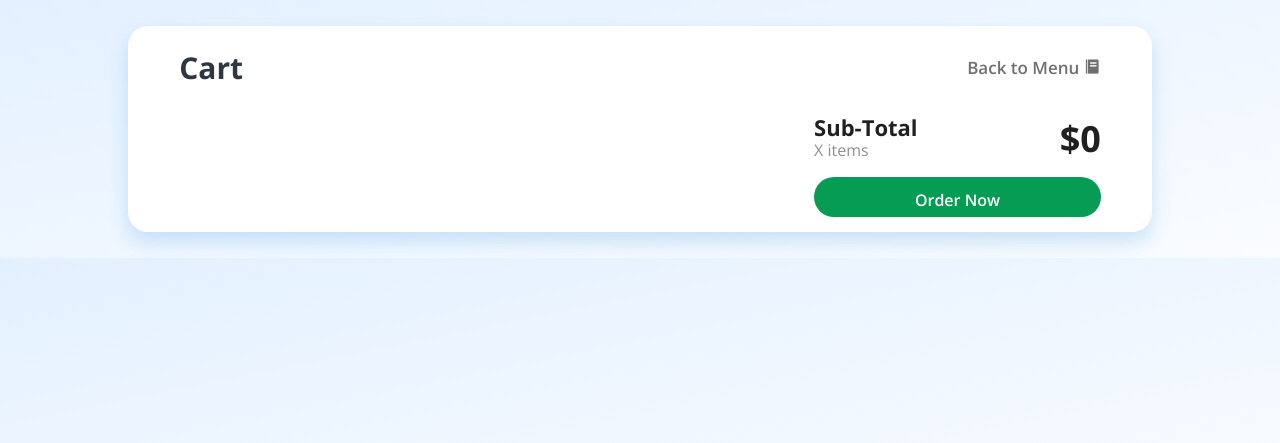
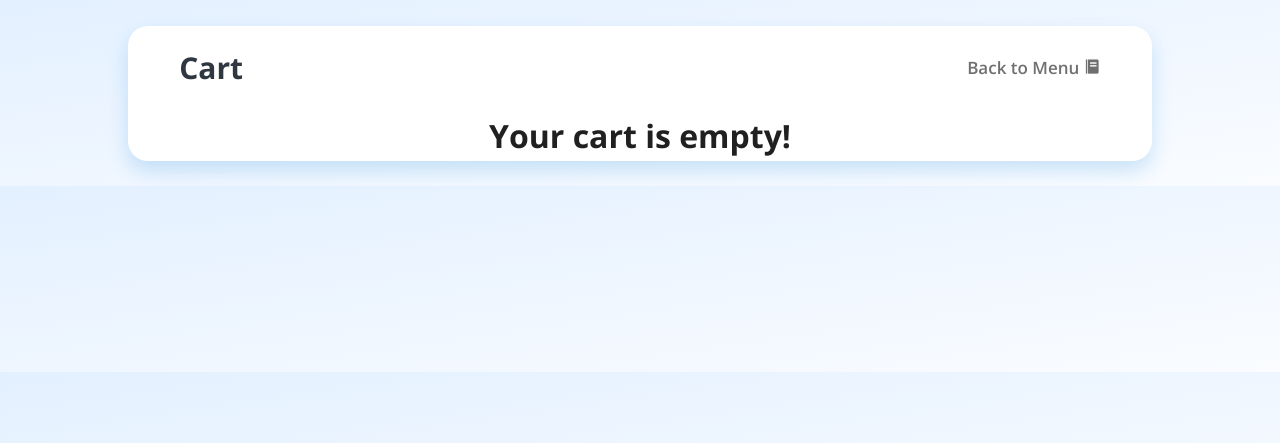
Before and after one commit to Ali-127/restaurant-app, a Django app: page /cart/ in a window 1280 px wide. Shown: the top 443 px of the page. Run offline with Django 5.2, Linux system fonts and the light colour scheme.

Commit message:
Feat: Complete order process and generating unique orderID.

```diff
--- a/restaurant/admin.py
+++ b/restaurant/admin.py
@@ -1,6 +1,7 @@
 from django.contrib import admin
-from .models import Menu, MenuItem
+from .models import Menu, MenuItem, Order
 
 # Register your models here.
 admin.site.register(Menu)
 admin.site.register(MenuItem)
+admin.site.register(Order)
--- a/restaurant/static/styles/css/style-cart.css
+++ b/restaurant/static/styles/css/style-cart.css
@@ -200,6 +200,7 @@ hr{
 	/* color: #202020; */
 	color: #FFF;
 	margin-bottom: 15px;
+	line-height: 1;
 }
 
 .button:hover{
--- a/restaurant/urls.py
+++ b/restaurant/urls.py
@@ -7,6 +7,7 @@ urlpatterns = [
     path('login/', views.login_page, name='login'),
     path('logout/', views.logout_view, name='logout'),
     path('cart/', views.cart_page, name='cart'),
+    path('place-order/', views.place_order, name='place_order'),
     path('congrats/', views.congrats_page, name='congrats'),
     path('menu/', views.menu_page, name='menu'),
     path('table/', views.table_page, name='table'),
--- a/restaurant/views.py
+++ b/restaurant/views.py
@@ -1,10 +1,13 @@
+from re import search
 from django.shortcuts import render, redirect
 from django.contrib import messages
 from django.contrib.auth.forms import UserCreationForm, AuthenticationForm
+from django.contrib.auth.decorators import login_required
 from django.contrib.auth import login, logout as django_logout
-
+import random
+import string
 from restaurant.forms import AddForm, OrderForm
-from .models import Menu, MenuItem
+from .models import Menu, MenuItem, Order, OrderItem
 
 # Create your views here.
 def home_page(request):
@@ -12,6 +15,17 @@ def home_page(request):
 
 
 def menu_page(request):
+    # handle search field queries
+    search_query = request.GET.get('search', '')
+    if search_query:
+        items = MenuItem.objects.filter(
+            name__icontains=search_query,
+            is_available=True
+        )
+    # Get all available items from database
+    else:
+        items = MenuItem.objects.filter(is_available=True)
+
     if request.method == "POST":
         item_id = request.POST.get('selected_item')
 
@@ -19,14 +33,11 @@ def menu_page(request):
         cart = request.session.get('cart', {})
         cart[item_id] = cart.get(item_id, 0) + 1
         request.session['cart'] = cart
-        print(cart)
-    # Get all available items from database
-    items = MenuItem.objects.filter(is_available=True)
 
     # Add to cart form
     add_form = AddForm()
 
-    return render(request, 'menu.html', {"items": items, "add_form": add_form})
+    return render(request, 'menu.html', {"items": items, "add_form": add_form, "search_query": search_query})
 
 def cart_page(request):
     #  Handle increase and decrease buttons in cart page
@@ -38,7 +49,6 @@ def cart_page(request):
         if action == "increase":
             # get item from session
             cart[item_id] = cart.get(item_id, 0) + 1
-            print(cart)
         elif action == "decrease":
             if item_id in cart:
                 cart[item_id] -= 1
@@ -75,6 +85,52 @@ def cart_page(request):
         'order_form': order_form
     })
 
+@login_required
+def place_order(request):
+    if request.method == "POST":
+        cart = request.session.get("cart", {})
+
+        if not cart:
+            messages.error(request, "Your cart is empty.")
+            return redirect('cart')
+
+        total = 0
+        order_items_data = []
+
+        for item_id, quantity in cart.items():
+            menu_item = MenuItem.objects.get(id=item_id)
+            subtotal = menu_item.price * quantity
+            total += subtotal
+
+            order_items_data.append({
+                'menu_item': menu_item,
+                'quantity': quantity,
+                'price': menu_item.price
+            })
+
+        #  Generate a random order-id for order
+        order_id = ''.join(random.choices(string.ascii_uppercase + string.digits, k=8))
+        order = Order.objects.create(
+            user=request.user,
+            order_id=order_id,
+            total_amount=total
+        )
+
+        for item_data in order_items_data:
+            OrderItem.objects.create(
+                order=order,
+                menu_item=item_data['menu_item'],
+                quantity=item_data['quantity'],
+                price=item_data['price']
+            )
+
+        # Clear cart
+        request.session['cart'] = {}
+
+        messages.success(request, f"Order placed successfully! Order ID: {order_id}")
+        return render(request, 'congrats.html', {'order_id': order_id})
+
+    return redirect('cart')
 
 def login_page(request):
     # Handle login from submission
--- a/templates/cart.html
+++ b/templates/cart.html
@@ -53,19 +53,27 @@
 	{% endfor %}
 
 	<!-- <hr> -->
+	{% if cart_items %}
 	<div class="checkout">
 		<div class="total">
 			<div>
-				<div class="Subtotal">Sub-Total</div>
-				<div class="items"> X items</div>
+				<div class="Subtotal">Total:</div>
 			</div>
 			<div class="total-amount">${{ total }}</div>
 		</div>
 		<!--Submit form-->
-		<form method='POST', action={% url 'cart' %}>
+		<form method='POST', action={% url 'place_order' %}>
 			{% csrf_token %}
-			<input type="submit" value="Order Now" class="button">
+			{% if user.is_authenticated %}
+				<input type="submit" value="Order Now" class="button">
+			{% else %}
+				<input type="submit" value="Order Now" class="button" style="background: grey; cursor: default;" disabled>
+				<p>Please <a href="{% url 'login' %}">login</a> to place your order.</p>
+			{% endif %}
 		</form>
 	</div>
+	{% else %}
+		<p class="title" style="text-align: center">Your cart is empty!</p>
+	{% endif %}
 </div>
 {% endblock content %}
```
Also changed, not shown: restaurant/models.py (+19 -1 lines), templates/congrats.html (+6 -6 lines), templates/menu.html (+9 -2 lines), restaurant/migrations/0002_order_orderitem.py (added).
